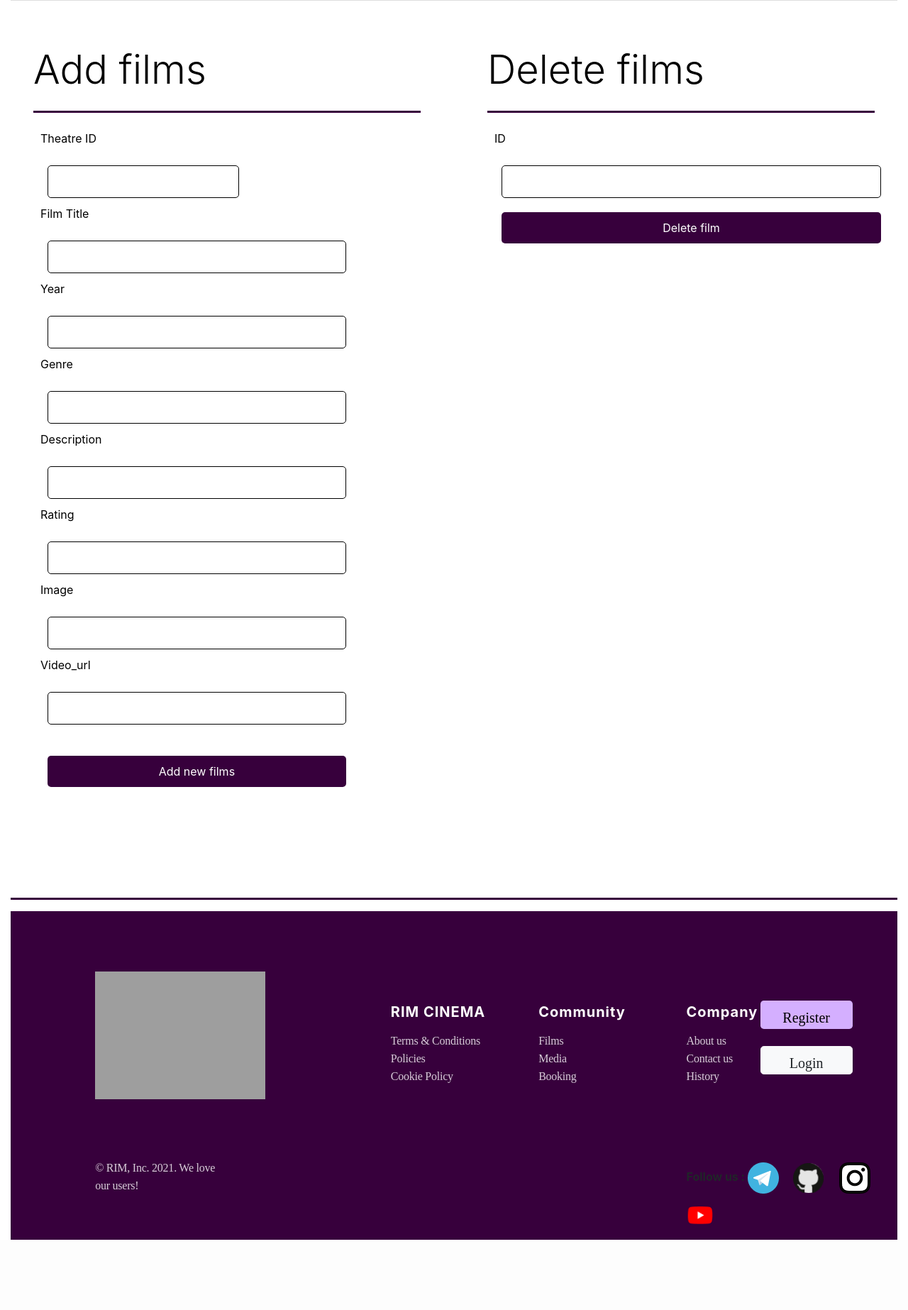
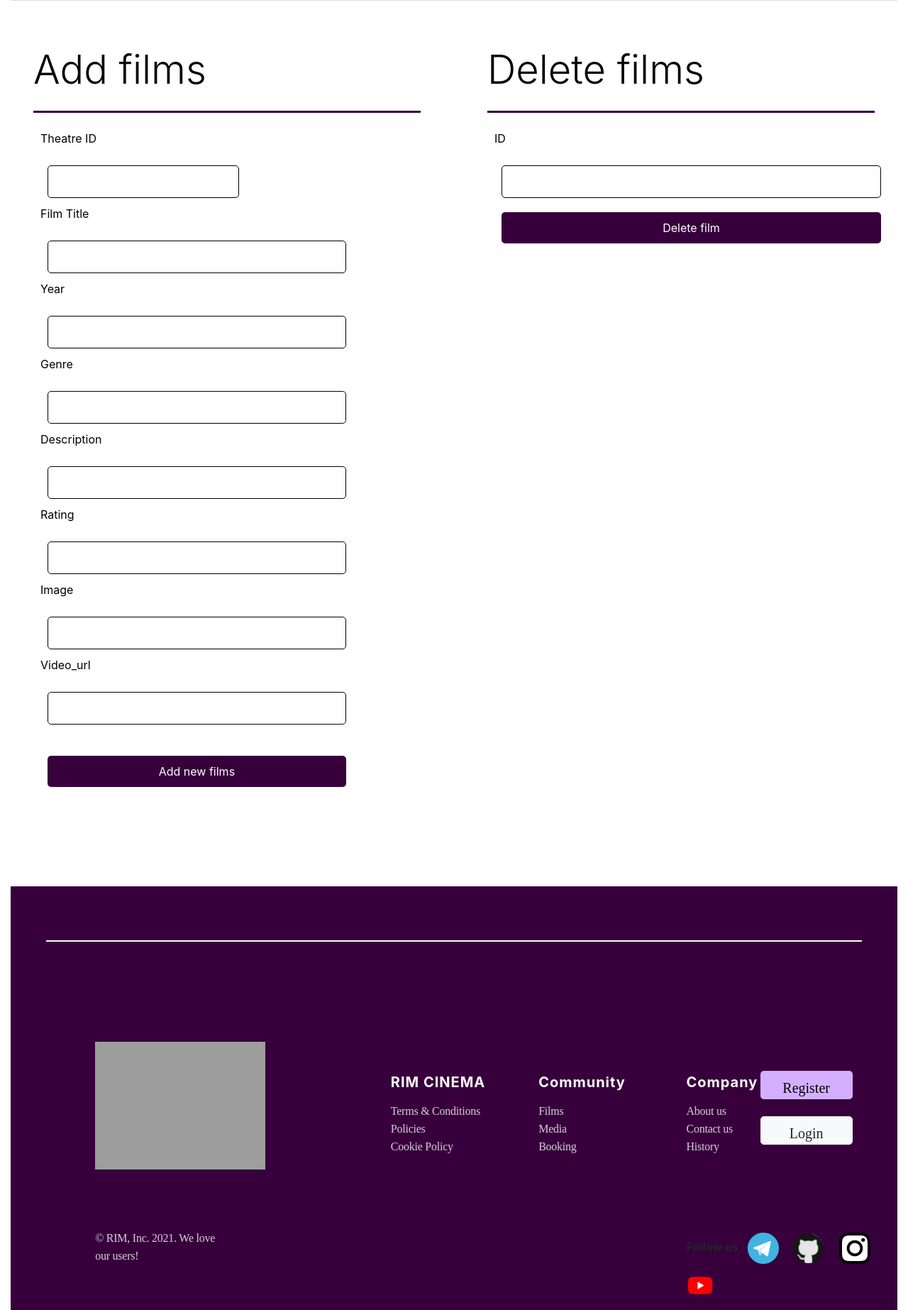
Before and after one commit to Petroguw/Cinema_1.0, a PHP site: page /adminpage.php in a window 1280 px wide. Shown: the part 2439-4285 px from the top of the page at 71% size. Before the commit the page ends 4186 px from the top, so only its background shows below. Run offline with PHP 8.4, Linux system fonts and the light colour scheme; data comes from the database, SQL or seed files in the repository; some libraries are stand-ins or nearby versions; grey boxes are pictures that could not be loaded.

Commit message:
Update footer.php

```diff
--- a/footer.php
+++ b/footer.php
@@ -39,10 +39,12 @@
 </style>
 
 <link rel="stylesheet" href="Main.css">
-<hr>
 	<footer class="align-bottom" style="background-color: #37003c;">
 		<div class="container-fluid">
       		<div class="row">
+      			<div class="col-lg-12" style="background-color: #37003c; padding: 50px;">
+          			<hr style="height:2px;border-width:0;color: white;background-color:white">
+        		</div>
       			<div class="col-lg-1"></div>
       			<div class="col-lg-2">
       				<a href=""><img src="logo_footer.png" alt="phoneicon" class="navbar-brand" style="width: 240px; padding-top: 75px;"></a>
```
